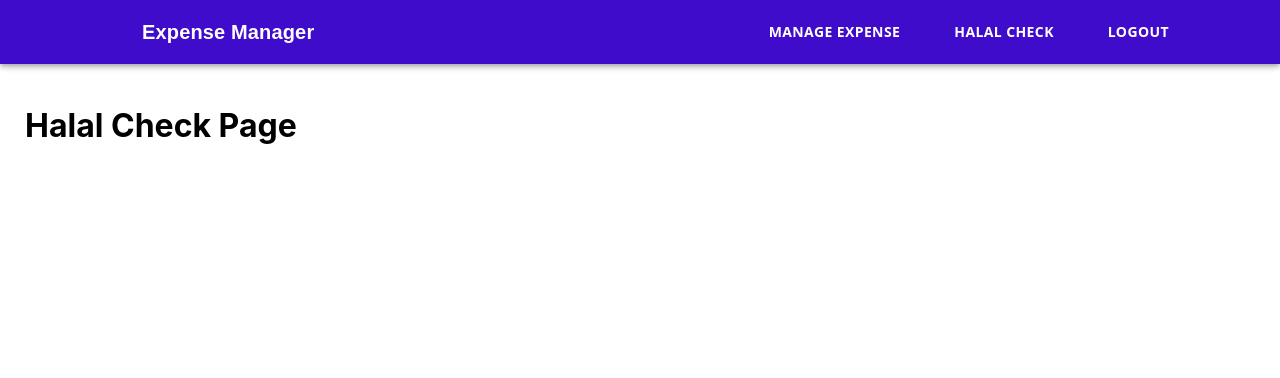
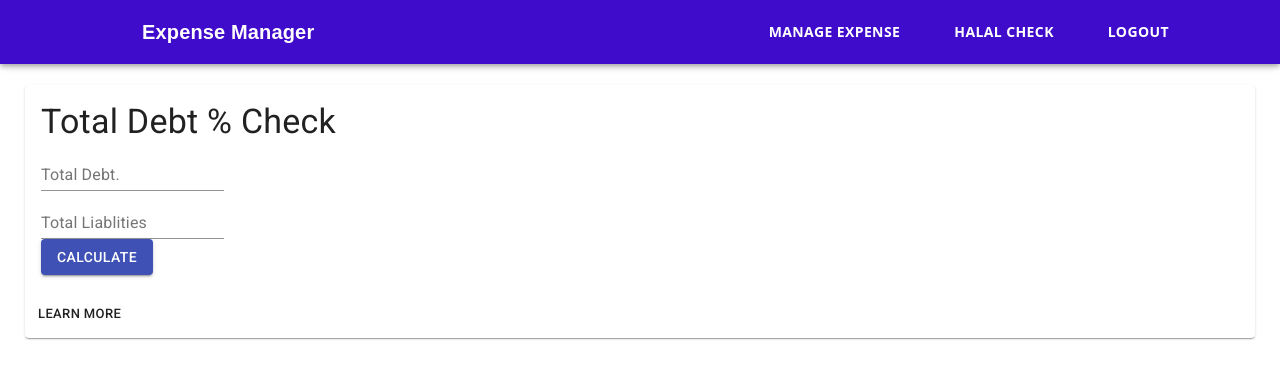
Before and after one commit to Zakariya09/expense-manager, a React (Create React App) app: page /halalCheck in a window 1280 px wide. Shown: the top 378 px of the page. Built offline with nearby package versions, Linux system fonts and the light colour scheme.

Commit message:
total debt % card added

```diff
--- a/src/components/HalalCheck.js
+++ b/src/components/HalalCheck.js
@@ -1,4 +1,78 @@
-const HalalCheck = () =>{
-return <h1>Halal Check Page</h1>
-}
+import React, { Fragment } from "react";
+import { makeStyles } from "@material-ui/core/styles";
+import Card from "@material-ui/core/Card";
+import CardActions from "@material-ui/core/CardActions";
+import CardContent from "@material-ui/core/CardContent";
+import Button from "@material-ui/core/Button";
+import Typography from "@material-ui/core/Typography";
+import {
+  FormControl,
+  FormHelperText,
+  InputLabel,
+  Input,
+  Grid,
+} from "@material-ui/core";
+const useStyles = makeStyles({
+  root: {
+    minWidth: 275,
+  },
+  bullet: {
+    display: "inline-block",
+    margin: "0 2px",
+    transform: "scale(0.8)",
+  },
+  title: {
+    fontSize: 14,
+  },
+  pos: {
+    marginBottom: 12,
+  },
+});
+
+const HalalCheck = () => {
+  const classes = useStyles();
+  const bull = <span className={classes.bullet}>•</span>;
+
+  return (
+    <Fragment>
+      <Card className={classes.root}>
+        <CardContent>
+        <Typography variant="h4" component="h2">
+        Total Debt % Check
+        </Typography>
+          <form>
+            <Grid container>
+              <Grid item md={12} sm={12}>
+                <FormControl>
+                  <InputLabel htmlFor="my-input">Total Debt.</InputLabel>
+                  <Input id="my-input" aria-describedby="my-helper-text" />
+                  {/* <FormHelperText id="my-helper-text">
+                    We'll never share your email.
+                  </FormHelperText> */}
+                </FormControl>
+              </Grid>
+              <Grid item md={12} sm={12}>
+                <FormControl>
+                  <InputLabel htmlFor="my-input">Total Liablities</InputLabel>
+                  <Input id="my-input" aria-describedby="my-helper-text" />
+                  {/* <FormHelperText id="my-helper-text">
+                    We'll never share your email.
+                  </FormHelperText> */}
+                </FormControl>
+              </Grid>
+              <Grid item md={12} sm={12}>
+                <Button variant="contained" color="primary">
+                  Calculate
+                </Button>
+              </Grid>
+            </Grid>
+          </form>
+        </CardContent>
+        <CardActions>
+          <Button size="small">Learn More</Button>
+        </CardActions>
+      </Card>
+    </Fragment>
+  );
+};
 export default HalalCheck;
```
